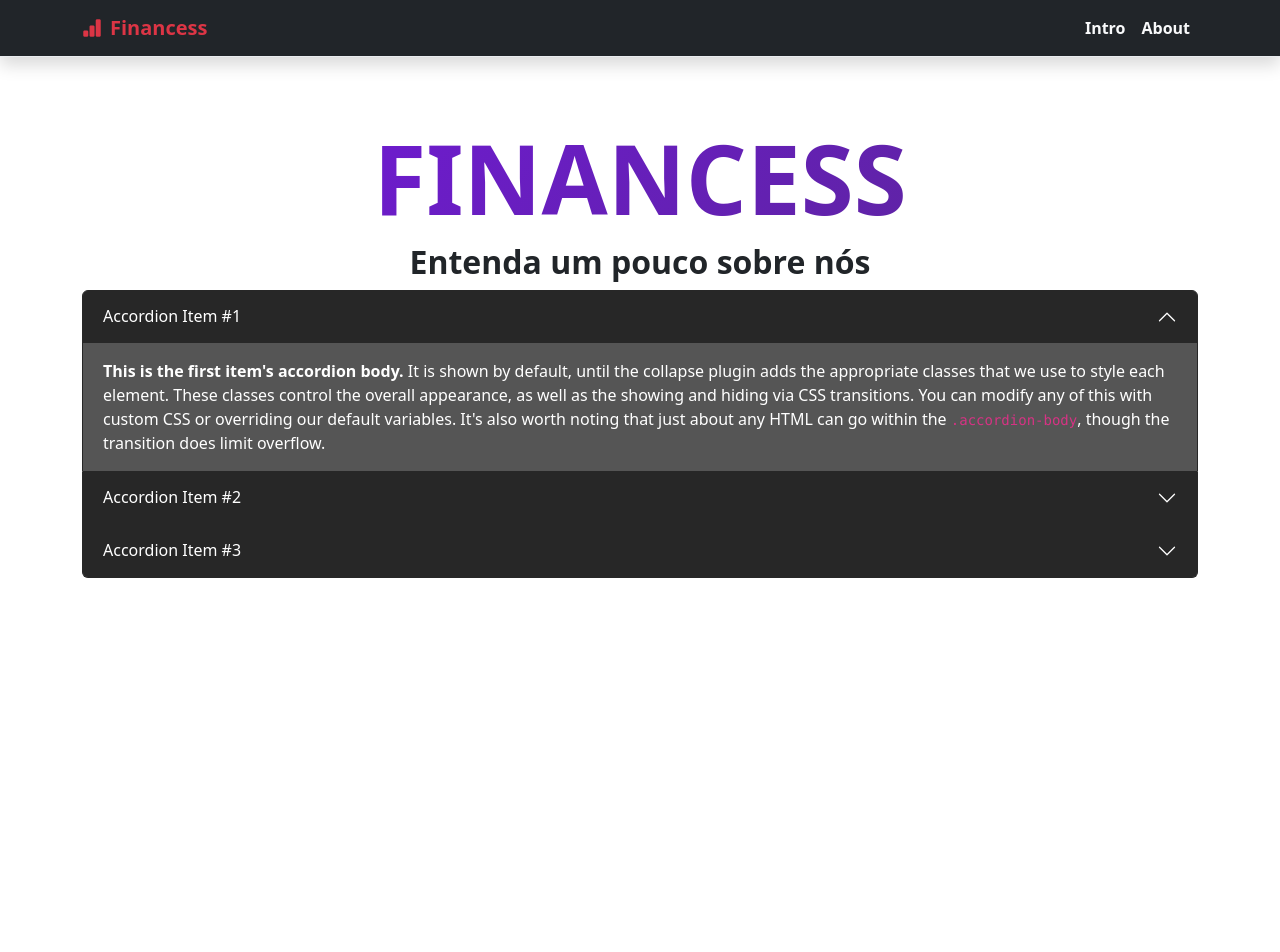
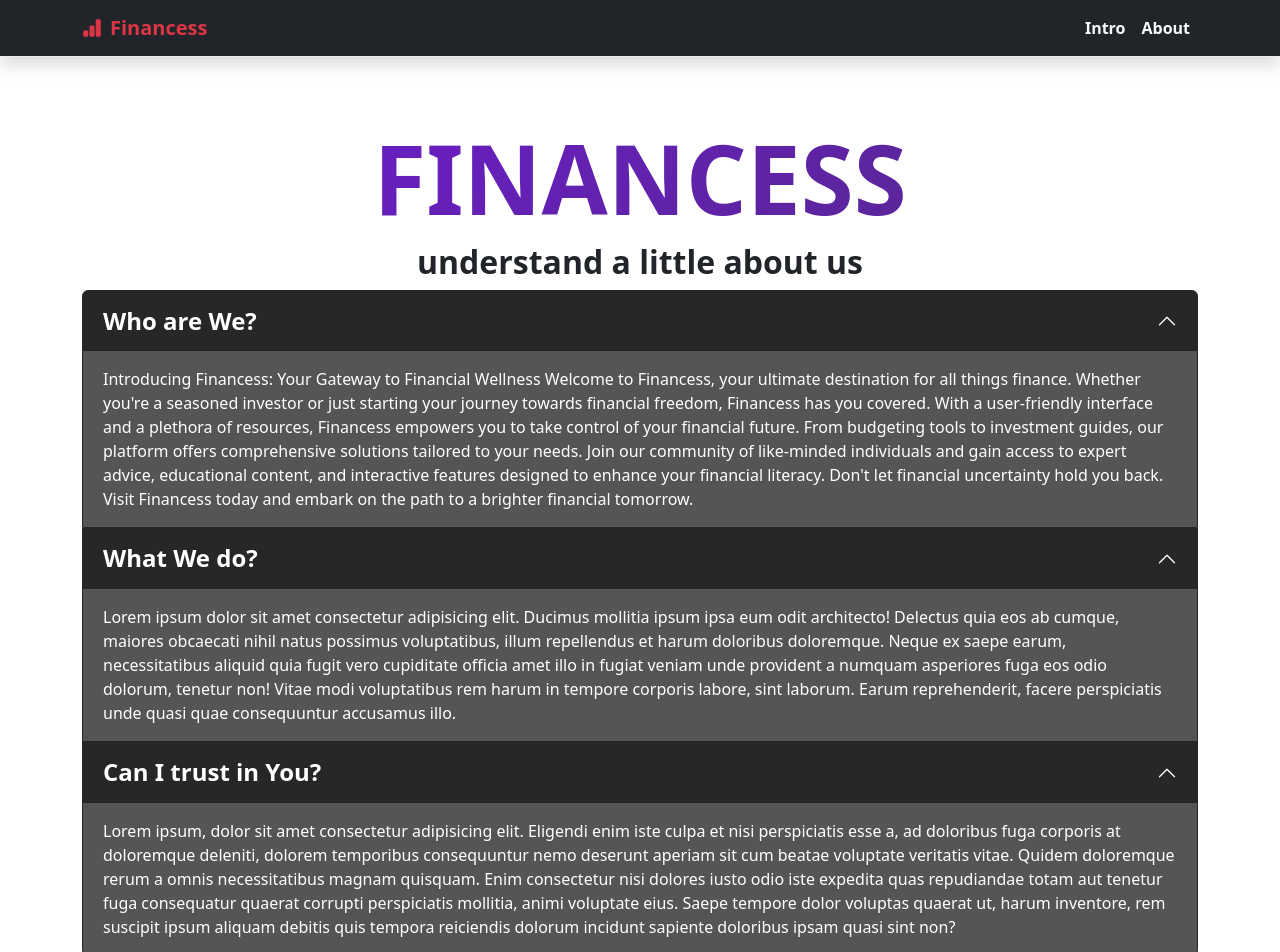
Before and after one commit to TallysonFreitas/Financess, a React (Create React App) app: page /about in a window 1280 px wide. Shown: the top 952 px of the page. Before the commit the page ends 800 px from the top, so only its background shows below. Built offline with nearby package versions, Linux system fonts and the light colour scheme.

Commit message:
feat: adiciona conteudo ao container About

```diff
--- a/src/containers/About/index.tsx
+++ b/src/containers/About/index.tsx
@@ -8,99 +8,106 @@ const About = () => {
           <h1 className="fw-bold">
             <TituloGradrient>Financess</TituloGradrient>
           </h1>
-          <h2 className="fw-bold">Entenda um pouco sobre nós</h2>
+          <h2 className="fw-bold">understand a little about us</h2>
         </div>
         <div className="row">
           <div className="accordion" id="accordionPanelsStayOpenExample">
             <div className="accordion-item">
               <h2 className="accordion-header">
                 <button
-                  className="accordion-button"
+                  className="accordion-button fw-semibold fs-4"
                   type="button"
                   data-bs-toggle="collapse"
-                  data-bs-target="#panelsStayOpen-collapseOne"
+                  data-bs-target="#whoAccordion"
                   aria-expanded="true"
-                  aria-controls="panelsStayOpen-collapseOne"
+                  aria-controls="whoAccordion"
                 >
-                  Accordion Item #1
+                  Who are We?
                 </button>
               </h2>
               <div
-                id="panelsStayOpen-collapseOne"
+                id="whoAccordion"
                 className="accordion-collapse collapse show"
               >
                 <div className="accordion-body">
-                  <strong>This is the first item&apos;s accordion body.</strong>{' '}
-                  It is shown by default, until the collapse plugin adds the
-                  appropriate classes that we use to style each element. These
-                  classes control the overall appearance, as well as the showing
-                  and hiding via CSS transitions. You can modify any of this
-                  with custom CSS or overriding our default variables. It&apos;s
-                  also worth noting that just about any HTML can go within the{' '}
-                  <code>.accordion-body</code>, though the transition does limit
-                  overflow.
+                  Introducing Financess: Your Gateway to Financial Wellness
+                  Welcome to Financess, your ultimate destination for all things
+                  finance. Whether you&apos;re a seasoned investor or just
+                  starting your journey towards financial freedom, Financess has
+                  you covered. With a user-friendly interface and a plethora of
+                  resources, Financess empowers you to take control of your
+                  financial future. From budgeting tools to investment guides,
+                  our platform offers comprehensive solutions tailored to your
+                  needs. Join our community of like-minded individuals and gain
+                  access to expert advice, educational content, and interactive
+                  features designed to enhance your financial literacy.
+                  Don&apos;t let financial uncertainty hold you back. Visit
+                  Financess today and embark on the path to a brighter financial
+                  tomorrow.
                 </div>
               </div>
             </div>
             <div className="accordion-item">
               <h2 className="accordion-header">
                 <button
-                  className="accordion-button collapsed"
+                  className="accordion-button fw-semibold fs-4"
                   type="button"
                   data-bs-toggle="collapse"
-                  data-bs-target="#panelsStayOpen-collapseTwo"
-                  aria-expanded="false"
-                  aria-controls="panelsStayOpen-collapseTwo"
+                  data-bs-target="#whatAccordion"
+                  aria-expanded="true"
+                  aria-controls="whatAccordion"
                 >
-                  Accordion Item #2
+                  What We do?
                 </button>
               </h2>
               <div
-                id="panelsStayOpen-collapseTwo"
-                className="accordion-collapse collapse"
+                id="whatAccordion"
+                className="accordion-collapse collapse show"
               >
                 <div className="accordion-body">
-                  <strong>
-                    This is the second item&apos;s accordion body.
-                  </strong>{' '}
-                  It is hidden by default, until the collapse plugin adds the
-                  appropriate classes that we use to style each element. These
-                  classes control the overall appearance, as well as the showing
-                  and hiding via CSS transitions. You can modify any of this
-                  with custom CSS or overriding our default variables. It&apos;s
-                  also worth noting that just about any HTML can go within the{' '}
-                  <code>.accordion-body</code>, though the transition does limit
-                  overflow.
+                  Lorem ipsum dolor sit amet consectetur adipisicing elit.
+                  Ducimus mollitia ipsum ipsa eum odit architecto! Delectus quia
+                  eos ab cumque, maiores obcaecati nihil natus possimus
+                  voluptatibus, illum repellendus et harum doloribus doloremque.
+                  Neque ex saepe earum, necessitatibus aliquid quia fugit vero
+                  cupiditate officia amet illo in fugiat veniam unde provident a
+                  numquam asperiores fuga eos odio dolorum, tenetur non! Vitae
+                  modi voluptatibus rem harum in tempore corporis labore, sint
+                  laborum. Earum reprehenderit, facere perspiciatis unde quasi
+                  quae consequuntur accusamus illo.
                 </div>
               </div>
             </div>
             <div className="accordion-item">
               <h2 className="accordion-header">
                 <button
-                  className="accordion-button collapsed"
+                  className="accordion-button fw-semibold fs-4"
                   type="button"
                   data-bs-toggle="collapse"
-                  data-bs-target="#panelsStayOpen-collapseThree"
-                  aria-expanded="false"
-                  aria-controls="panelsStayOpen-collapseThree"
+                  data-bs-target="#trustAccodion"
+                  aria-expanded="true"
+                  aria-controls="trustAccodion"
                 >
-                  Accordion Item #3
+                  Can I trust in You?
                 </button>
               </h2>
               <div
-                id="panelsStayOpen-collapseThree"
-                className="accordion-collapse collapse"
+                id="trustAccodion"
+                className="accordion-collapse collapse show"
               >
                 <div className="accordion-body">
-                  <strong>This is the third item&apos;s accordion body.</strong>{' '}
-                  It is hidden by default, until the collapse plugin adds the
-                  appropriate classes that we use to style each element. These
-                  classes control the overall appearance, as well as the showing
-                  and hiding via CSS transitions. You can modify any of this
-                  with custom CSS or overriding our default variables. It&apos;s
-                  also worth noting that just about any HTML can go within the{' '}
-                  <code>.accordion-body</code>, though the transition does limit
-                  overflow.
+                  Lorem ipsum, dolor sit amet consectetur adipisicing elit.
+                  Eligendi enim iste culpa et nisi perspiciatis esse a, ad
+                  doloribus fuga corporis at doloremque deleniti, dolorem
+                  temporibus consequuntur nemo deserunt aperiam sit cum beatae
+                  voluptate veritatis vitae. Quidem doloremque rerum a omnis
+                  necessitatibus magnam quisquam. Enim consectetur nisi dolores
+                  iusto odio iste expedita quas repudiandae totam aut tenetur
+                  fuga consequatur quaerat corrupti perspiciatis mollitia, animi
+                  voluptate eius. Saepe tempore dolor voluptas quaerat ut, harum
+                  inventore, rem suscipit ipsum aliquam debitis quis tempora
+                  reiciendis dolorum incidunt sapiente doloribus ipsam quasi
+                  sint non?
                 </div>
               </div>
             </div>
```
